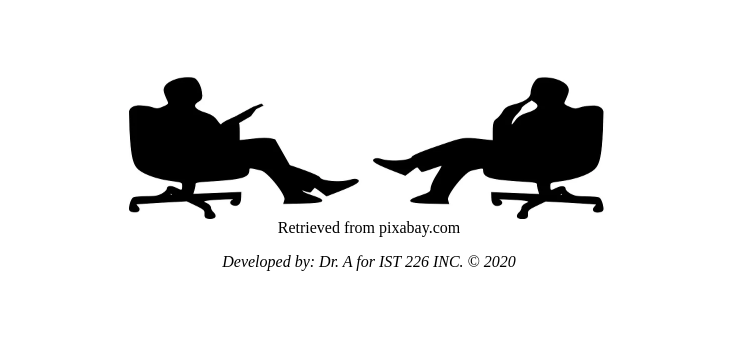
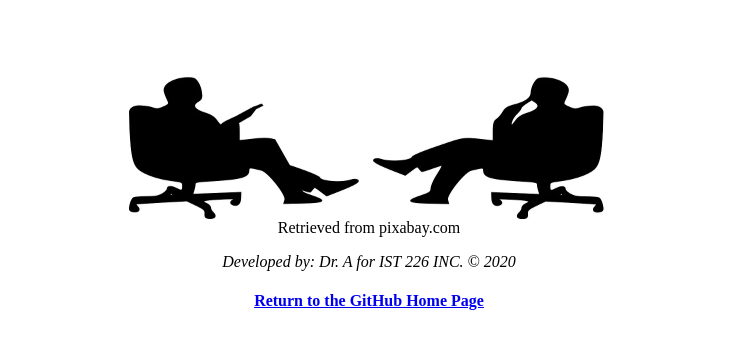
Before and after one commit to CArringtonYT/CArringtonYT.github.io, a plain HTML site: page Resume Project/index.html in a window 1280 px wide. Shown: the part 87-436 px from the top of the page, without its empty margins (271-1010 px from the left). Drawn offline with Linux system fonts and the light colour scheme.

Commit message:
Add files via upload

```diff
--- a/Resume Project/index.html
+++ b/Resume Project/index.html
@@ -24,6 +24,9 @@
 			<footer>
 				<em>Developed by: Dr. A for IST 226 INC. &copy; 2020</em>
 			</footer>
+			<h4>
+				<a href="https://CArrington.github.io">Return to the GitHub Home Page</a>
+			</h4>
 		</center>
 	</body>
 </html>
```
